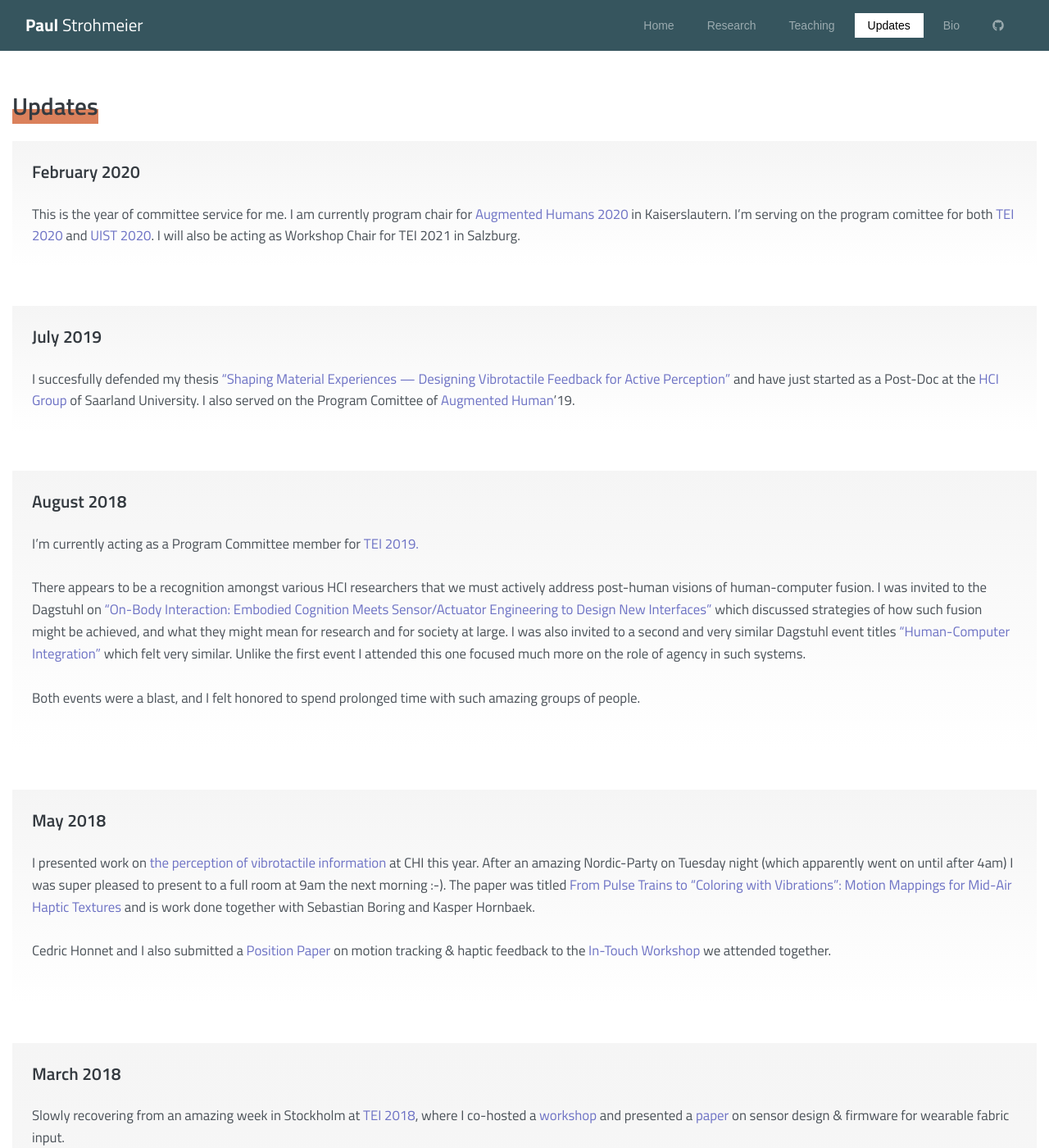
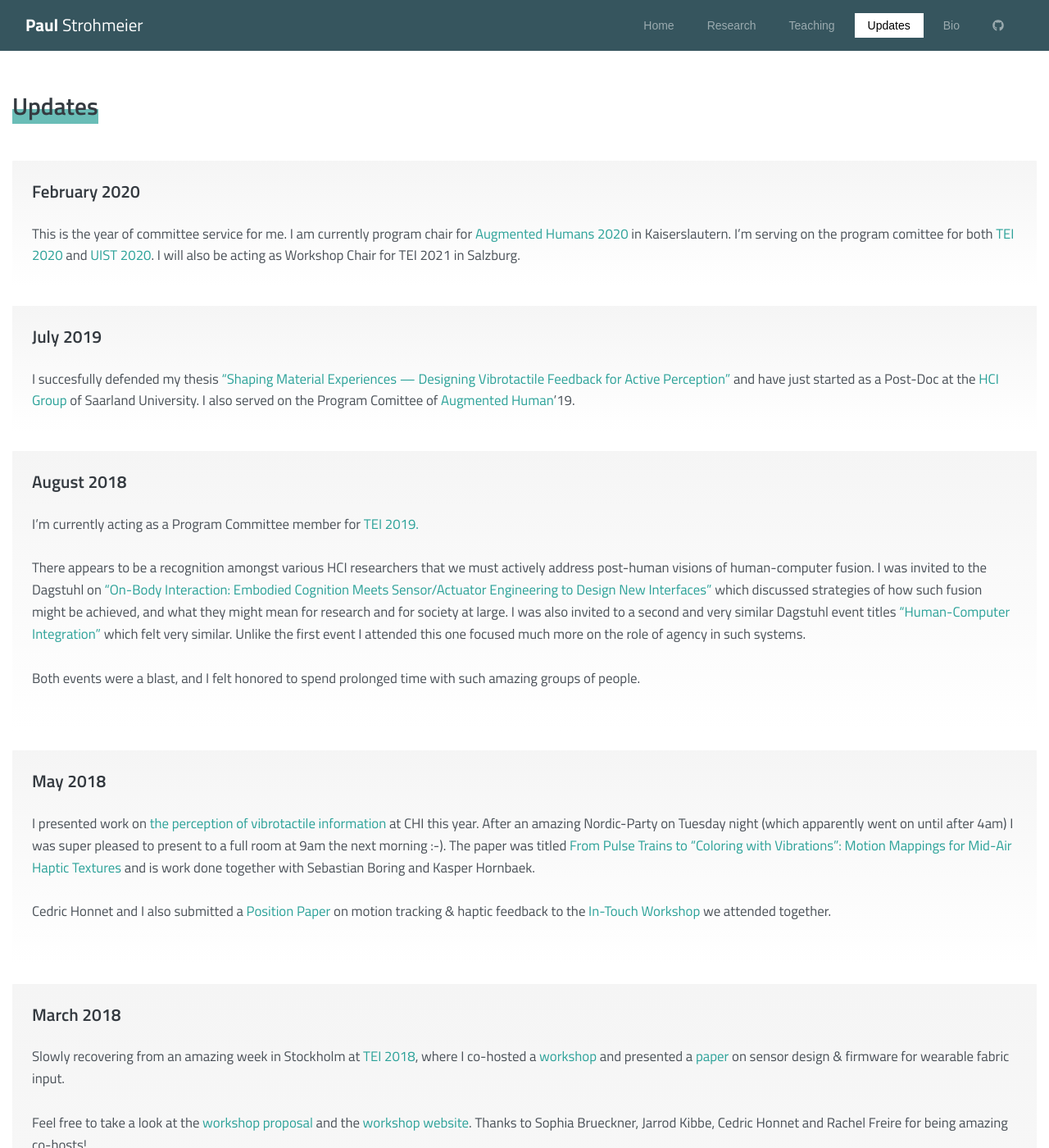
Before and after one commit to fkeel/fkeel.gitub.io, a Jekyll site: the page built from updates.html, in a window 1280 px wide and 1400 px high. Shown: the whole window at 82% size. Built offline with Jekyll 4.4.1, drawn with Linux system fonts in a browser that asks for light colours.

Commit message:
Recolored updates page + links

```diff
--- a/assets/scss/_custom-variables.scss
+++ b/assets/scss/_custom-variables.scss
@@ -155,7 +155,7 @@
   // "green-tl":     rgba($green, 75%),
 ), $theme-colors);
 
-$link-color:                $violet;
+$link-color:                $cyan;
 $link-decoration:           none;
 $link-hover-color:          darken($link-color, 25%);
 $link-hover-decoration:     unone;
--- a/updates.html
+++ b/updates.html
@@ -8,10 +8,10 @@
 <section class="slice">
     <div class="row">
     <div class="col-lg-12 col-md-12">
-      <h3 class="mb-4 k-subheader"><span class="k-border-orange">Updates</span></h3>
+      <h3 class="mb-5 k-subheader"><span class="k-border-cyan">Updates</span></h3>
       {% assign home_updates = site.data.updates %}
       {% for data in home_updates %}
-      <div class="card card-pricing mb-5 border-0 bg-lightest">
+      <div class="card card-pricing mb-4 border-0 bg-lightest">
           <div class="card-body">
               <h5 class="heading heading-5 strong-600 mb-4">{{ data.date }}</h5>
               <p class="card-text">{{ data.content }}</p>
```
